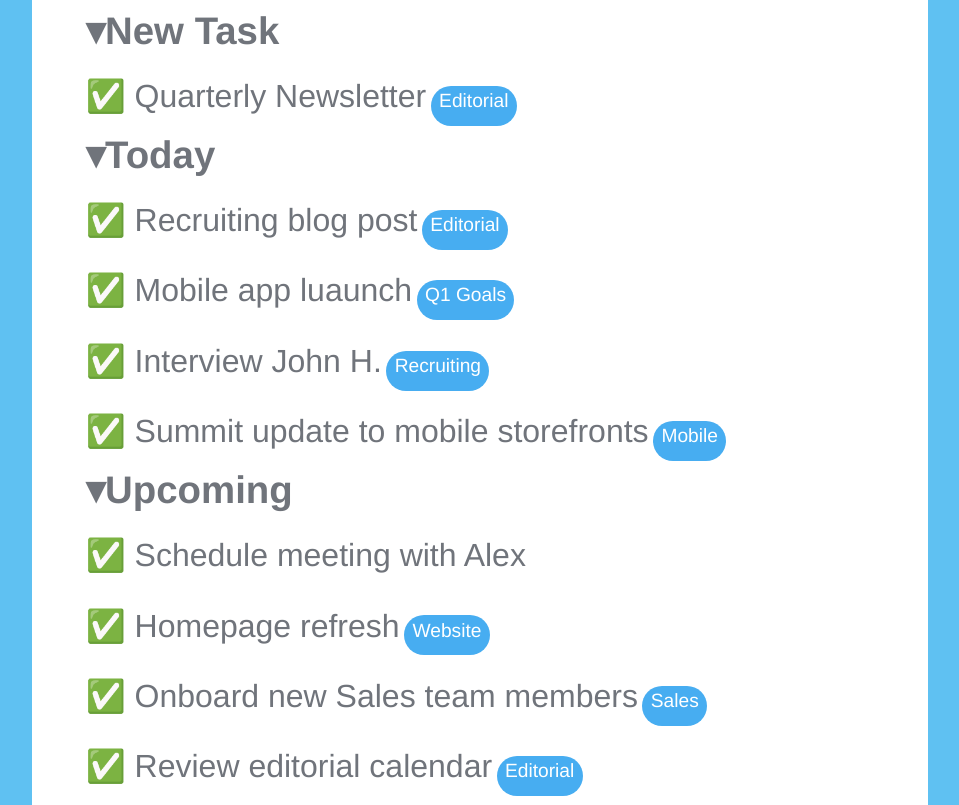
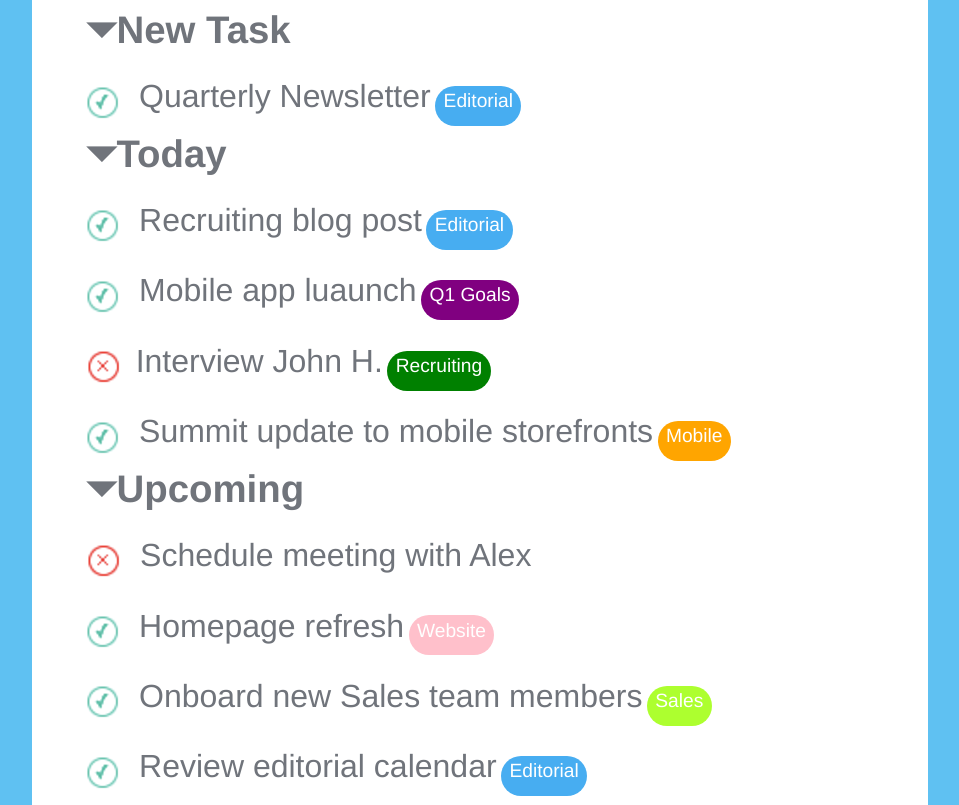
Before and after one commit to ValerioViteritti/html-css-toboolist, a plain HTML site: page index.html in a window 1280 px wide. Shown: the part 320-1125 px from the top of the page, without its empty margins (160-1119 px from the left). Drawn offline with Linux system fonts and the light colour scheme.

Commit message:
Quasi inserito tutto, da fare ultimi ritocchi

```diff
--- a/css/style.css
+++ b/css/style.css
@@ -79,7 +79,7 @@ h3.triangolo{
 }
 
 .triangolo::before{
-    content: '\25BE';
+    content: '\23F7';
 }
 .spunta-verde{
     color: #70747b;
@@ -99,9 +99,36 @@ h3.triangolo{
     display: inline-block;
     padding: 0.5% 1% 1% 1%;
     border-radius: 25px;
+}
 
+section img{
+    vertical-align: middle;
+}
 
-
-
+.text{
+    color: #70747b;
+    font-size: 200%;
+    line-height: 220%;
+    padding-left: 1%;
 
 }
+
+#purple{
+    background-color: purple;
+}
+
+#green{
+    background-color: green;
+}
+
+#orange{
+    background-color: orange;
+}
+
+#pink{
+    background-color: pink;
+}
+
+#pea-green{
+    background-color: greenyellow;
+}
--- a/index.html
+++ b/index.html
@@ -23,7 +23,7 @@
             <!-- New Task -->
             <section class="">
                 <h3 class="triangolo">New Task</h3>
-                <span class="spunta-verde"> Quarterly Newsletter</span>
+                <img src="img/Spunta verde.PNG" alt="Spunta verde"><span class="text"> Quarterly Newsletter</span>
                 <div class="riquadro">Editorial</div>
 
             </section>
@@ -31,32 +31,32 @@
 
             <section>
                 <h3 class="triangolo">Today</h3>
-                <span class="spunta-verde"> Recruiting blog post</span>
+                <img src="img/Spunta verde.PNG" alt="Spunta verde"><span class="text"> Recruiting blog post</span>
                 <div class="riquadro">Editorial</div>
                 <br>
-                <span class="spunta-verde"> Mobile app luaunch</span>
-                <div class="riquadro">Q1 Goals</div>
+                <img src="img/Spunta verde.PNG" alt="Spunta verde"><span class="text"> Mobile app luaunch</span>
+                <div id="purple" class="riquadro">Q1 Goals</div>
                 <br>
-                <span class="spunta-verde"> Interview John H.</span>
-                <div class="riquadro">Recruiting</div>
+                <img src="img/X rossa.PNG" alt="X rossa"> <span class="text"> Interview John H.</span>
+                <div id="green" class="riquadro">Recruiting</div>
                 <br>
-                <span class="spunta-verde"> Summit update to mobile storefronts</span>
-                <div class="riquadro">Mobile</div>
+                <img src="img/Spunta verde.PNG" alt="Spunta verde"><span class="text"> Summit update to mobile storefronts</span>
+                <div id="orange" class="riquadro">Mobile</div>
 
             </section>
             <!-- Upcoming -->
 
             <section>
                 <h3 class="triangolo">Upcoming</h3>
-                <span class="spunta-verde"> Schedule meeting with Alex</span>
+                <img src="img/X rossa.PNG" alt="X rossa"><span class="text"> Schedule meeting with Alex</span>
                 <br>
-                <span class="spunta-verde"> Homepage refresh</span>
-                <div class="riquadro">Website</div>
+                <img src="img/Spunta verde.PNG" alt="Spunta verde"><span class="text"> Homepage refresh</span>
+                <div id="pink" class="riquadro">Website</div>
                 <br>
-                <span class="spunta-verde"> Onboard new Sales team members</span>
-                <div class="riquadro">Sales</div>
+                <img src="img/Spunta verde.PNG" alt="Spunta verde"><span class="text"> Onboard new Sales team members</span>
+                <div id="pea-green" class="riquadro">Sales</div>
                 <br>
-                <span class="spunta-verde"> Review editorial calendar</span>
+                <img src="img/Spunta verde.PNG" alt="Spunta verde"><span class="text"> Review editorial calendar</span>
                 <div class="riquadro">Editorial</div>
 
             </section>
```
Also changed, not shown: img/Spunta verde.PNG (added), img/X rossa.PNG (added).
